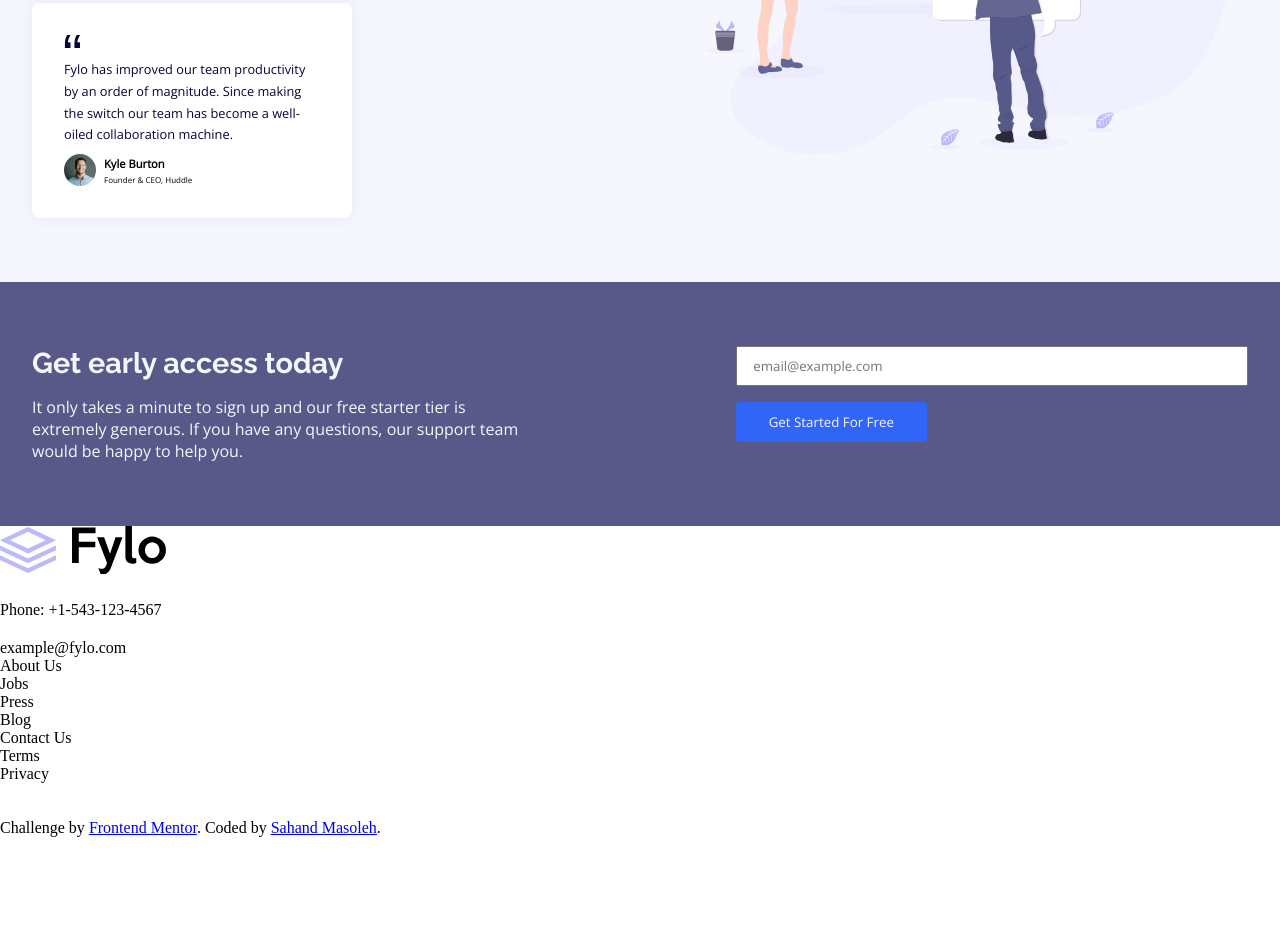
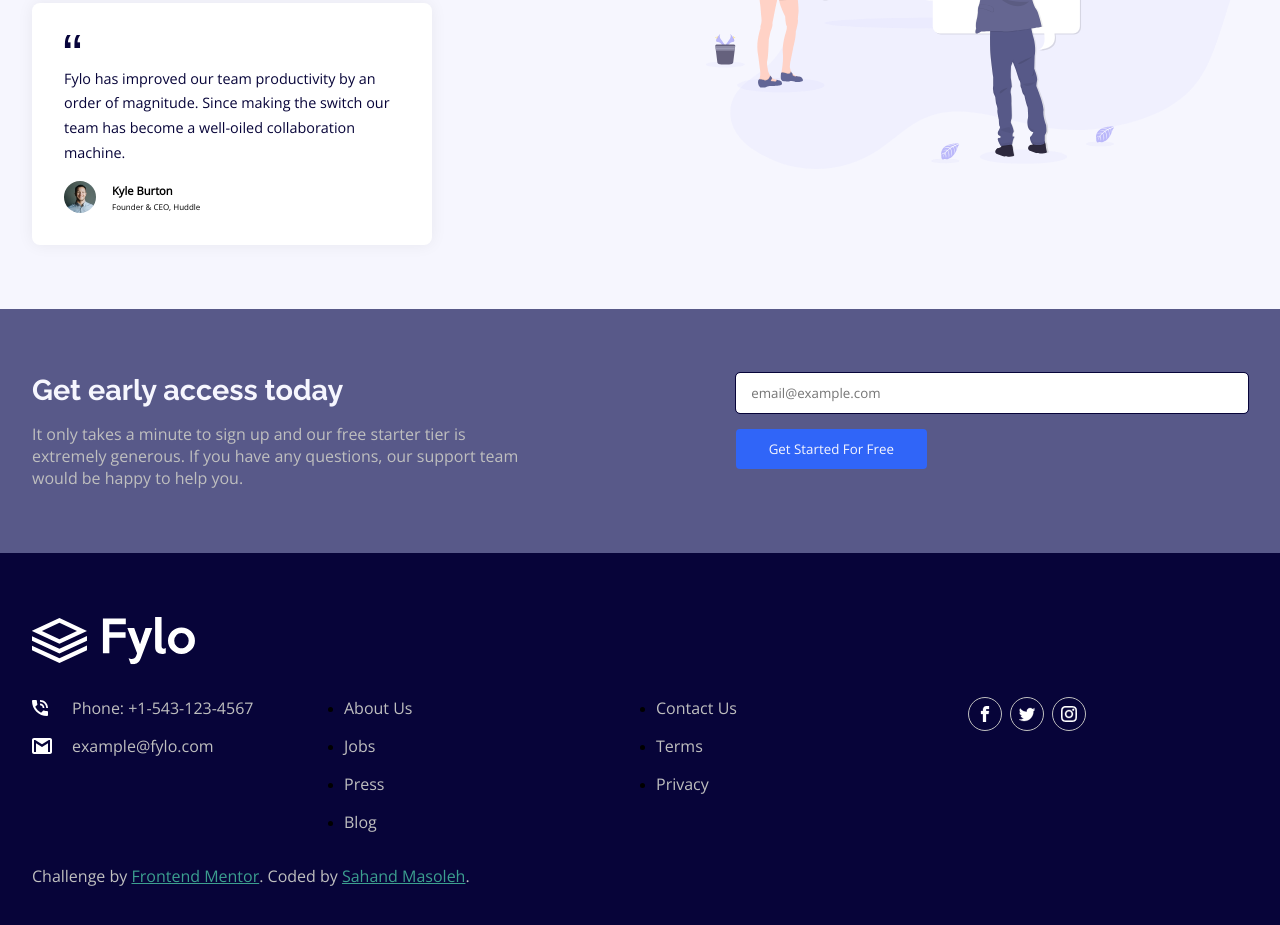
Before and after one commit to sahand-masoleh/fem-38-fylo-landing-page-two-column, a plain HTML site: page index.html in a window 1280 px wide. Shown: the part 1289-2214 px from the top of the page. Before the commit the page ends 2126 px from the top, so only its background shows below. Drawn offline with nearby package versions, Linux system fonts and the light colour scheme; a script that the page names is missing.

Commit message:
[style] footer

```diff
--- a/index.html
+++ b/index.html
@@ -30,7 +30,7 @@
           <form class="feature__signup signup signup--top">
             <div class="signup__input-wrapper signup__input-wrapper--top">
               <input type="email" class="signup__input signup__input--top" name="email" id=""
-                placeholder="email@example.com">
+                placeholder="Enter your email...">
               <div class="signup__error signup__error--top" hidden>Please check your email</div>
             </div>
             <button class="signup__button signup__button--top">Get Started</button>
@@ -108,31 +108,31 @@
 
   <footer class="footer__wrapper">
     <div class="footer">
-      <div class="footer__logo image"><img src="./images/logo.svg" alt="Fylo Logo" class="image__img"></div>
-      <ul>
+      <div class="footer__logo image"><img src="./images/logo-white.svg" alt="Fylo Logo" class="image__img"></div>
+      <ul class="footer__column">
         <li class="footer__info">
           <div class="footer__icon image">
             <img src="./images/icon-phone.svg" alt="phone" class="image__img">
-            <p class="footer__text">Phone: +1-543-123-4567</p>
           </div>
+          <p class="footer__text">Phone: +1-543-123-4567</p>
         </li>
         <li class="footer__info">
           <div class="footer__icon image">
             <img src="./images/icon-email.svg" alt="email" class="image__img">
-            <p class="footer__text">example@fylo.com</p>
           </div>
+          <p class="footer__text">example@fylo.com</p>
         </li>
       </ul>
       <ul class="footer__column">
-        <li class="footer__item">About Us</li>
-        <li class="footer__item">Jobs</li>
-        <li class="footer__item">Press</li>
-        <li class="footer__item">Blog</li>
+        <li><a class="footer__item" href="#">About Us</a></li>
+        <li><a class="footer__item" href="#">Jobs</a></li>
+        <li><a class="footer__item" href="#">Press</a></li>
+        <li><a class="footer__item" href="#">Blog</a></li>
       </ul>
       <ul class="footer__column">
-        <li class="footer__item">Contact Us</li>
-        <li class="footer__item">Terms</li>
-        <li class="footer__item">Privacy</li>
+        <li><a class="footer__item" href="#">Contact Us</a></li>
+        <li><a class="footer__item" href="#">Terms</a></li>
+        <li><a class="footer__item" href="#">Privacy</a></li>
       </ul>
       <div class="footer__social-container">
         <a href="#" class="footer__social image"><img src="./images/facebook.svg" alt="facebook" class="image__img"></a>
--- a/style.scss
+++ b/style.scss
@@ -65,7 +65,7 @@ $pad: min(2rem, 5vw);
 }
 
 .feature-wrapper {
-	padding: 0 $pad;
+	padding: 2rem $pad 4rem $pad;
 
 	&--top {
 		margin-bottom: 15rem;
@@ -94,7 +94,6 @@ $pad: min(2rem, 5vw);
 	grid-template-columns: 50% auto;
 	align-items: center;
 	gap: min(3rem, 5vw);
-	padding: 2rem 0 4rem 0;
 
 	&__content {
 		display: flex;
@@ -155,7 +154,19 @@ $pad: min(2rem, 5vw);
 
 		&:hover {
 			cursor: pointer;
-			opacity: 0.6;
+			position: relative;
+			overflow: hidden;
+
+			&::after {
+				position: absolute;
+				content: "";
+				width: 100%;
+				height: 100%;
+				top: 0;
+				left: 0;
+				background-color: white;
+				opacity: 0.5;
+			}
 		}
 	}
 
@@ -179,6 +190,13 @@ $pad: min(2rem, 5vw);
 		padding: 0 2ch;
 		flex-grow: 1;
 		width: 100%;
+		border: none;
+		border-radius: 0.25rem;
+		outline: 1px solid $c-p-very-dark-blue;
+
+		&:focus-visible {
+			outline: 2px solid $c-a-bright-blue;
+		}
 	}
 
 	&__error {
@@ -198,14 +216,14 @@ $pad: min(2rem, 5vw);
 
 .testimonial {
 	margin-top: 1rem;
-	max-width: 20rem;
+	max-width: 25rem;
 	background-color: white;
 	padding: 2rem;
 	border-radius: 0.5rem;
 	box-shadow: 0 0 1rem #00000010;
 	display: flex;
 	flex-direction: column;
-	gap: 0.5rem;
+	gap: 1rem;
 
 	&__icon {
 		height: 1rem;
@@ -215,7 +233,7 @@ $pad: min(2rem, 5vw);
 	&__text {
 		grid-column: 1/3;
 		font-family: $ff-body;
-		font-size: 0.8rem;
+		font-size: 0.9rem;
 		line-height: 3ch;
 		color: $c-p-very-dark-blue;
 	}
@@ -248,7 +266,7 @@ $pad: min(2rem, 5vw);
 }
 
 .cta__wrapper {
-	padding: 0 $pad;
+	padding: 4rem $pad;
 	background-color: $c-p-desaturated-blue;
 }
 
@@ -258,7 +276,6 @@ $pad: min(2rem, 5vw);
 	grid-template-columns: repeat(2, minmax(auto, 32rem));
 	justify-content: space-between;
 	align-items: start;
-	padding: 4rem 0;
 
 	&__content {
 		display: flex;
@@ -274,6 +291,102 @@ $pad: min(2rem, 5vw);
 
 	&__text {
 		font-family: $ff-body;
-		color: $c-n-light-grayish-blue;
+		color: $c-n-light-gray;
 	}
 }
+
+.footer__wrapper {
+	padding: 4rem $pad;
+	background-color: $c-p-very-dark-blue;
+}
+
+.footer {
+	@include max-width();
+	display: flex;
+	flex-wrap: wrap;
+	gap: 2rem;
+
+	&__logo {
+		flex-basis: 100%;
+		grid-column: start / end;
+		height: 3rem;
+	}
+
+	&__column {
+		display: flex;
+		flex: 1 1 20ch;
+		flex-direction: column;
+		gap: 1rem;
+		overflow-wrap: anywhere;
+	}
+
+	&__info {
+		display: flex;
+		align-items: center;
+		gap: 1rem;
+	}
+
+	&__icon {
+		height: 1rem;
+		min-width: 1.5rem;
+	}
+
+	&__text {
+		font-family: $ff-body;
+		color: $c-n-light-gray;
+	}
+
+	&__item {
+		font-family: $ff-body;
+		color: $c-n-light-gray;
+		list-style: none;
+		text-decoration: none;
+
+		&:hover {
+			color: $c-p-desaturated-blue;
+		}
+	}
+
+	&__social-container {
+		flex: 1 1 20ch;
+		display: flex;
+		flex-wrap: wrap;
+		gap: 0.5rem;
+	}
+
+	&__social {
+		box-sizing: content-box;
+		height: 1rem;
+		width: 1rem;
+		border: 1px solid $c-n-light-gray;
+		border-radius: 50%;
+		padding: 0.5rem;
+		position: relative;
+
+		&:hover {
+			border-color: $c-a-bright-blue;
+			&::before {
+				content: "";
+				color: white;
+				position: absolute;
+				top: 0;
+				left: 0;
+				width: 100%;
+				height: 100%;
+				background-color: $c-a-bright-blue;
+				mix-blend-mode: darken;
+			}
+		}
+	}
+
+	&__attribution {
+		font-family: $ff-body;
+		color: $c-n-light-gray;
+		flex-basis: 100%;
+		grid-column: start / end;
+	}
+
+	&__link {
+		color: $c-a-moderate-cyan;
+	}
+}
```
Also changed, not shown: style.css, 1 other file.
